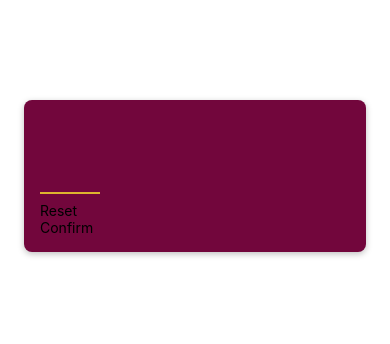
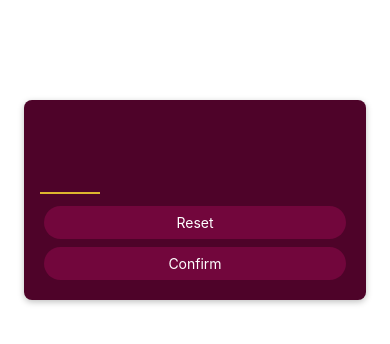
Before and after one commit to gbeto21/GuessMyNumber, a React Native app: screen / in a window 390 px wide. Shown: the top 344 px of the page. Built offline with nearby package versions, Linux system fonts and the light colour scheme.

Commit message:
Adding visual feedback to the buttons

```diff
--- a/components/PrimaryButton.js
+++ b/components/PrimaryButton.js
@@ -1,12 +1,43 @@
-import { View, Text } from "react-native";
+import { View, Text, Pressable, StyleSheet } from "react-native";
 
 function PrimaryButton({ children }) {
 
     return (
-        <View>
-            <Text>{children}</Text>
+        <View style={styles.buttonOuterContainer}>
+            <Pressable
+                // onPress={ }
+                android_ripple={{ color: '#640233' }}
+                style={
+                    ({ pressed }) => pressed ?
+                        [styles.buttonInnerContainer, styles.pressed] :
+                        styles.buttonInnerContainer
+                }
+            >
+                <Text style={styles.buttonText}>{children}</Text>
+            </Pressable>
         </View>
     )
 }
 
 export default PrimaryButton
+
+const styles = StyleSheet.create({
+    buttonOuterContainer: {
+        borderRadius: 28,
+        margin: 4,
+        overflow: 'hidden'
+    },
+    buttonInnerContainer: {
+        backgroundColor: '#72063c',
+        paddingVertical: 8,
+        paddingHorizontal: 16,
+        elevation: 2
+    },
+    buttonText: {
+        color: 'white',
+        textAlign: 'center'
+    },
+    pressed: {
+        opacity: 0.75
+    }
+})
--- a/screens/StartGameScreen.js
+++ b/screens/StartGameScreen.js
@@ -24,7 +24,7 @@ const styles = StyleSheet.create({
         marginTop: 100,
         marginHorizontal: 24,
         padding: 16,
-        backgroundColor: '#72063c',
+        backgroundColor: '#4e0329',
         borderRadius: 8,
         elevation: 4, //Android only property
         shadowColor: 'black',
```
